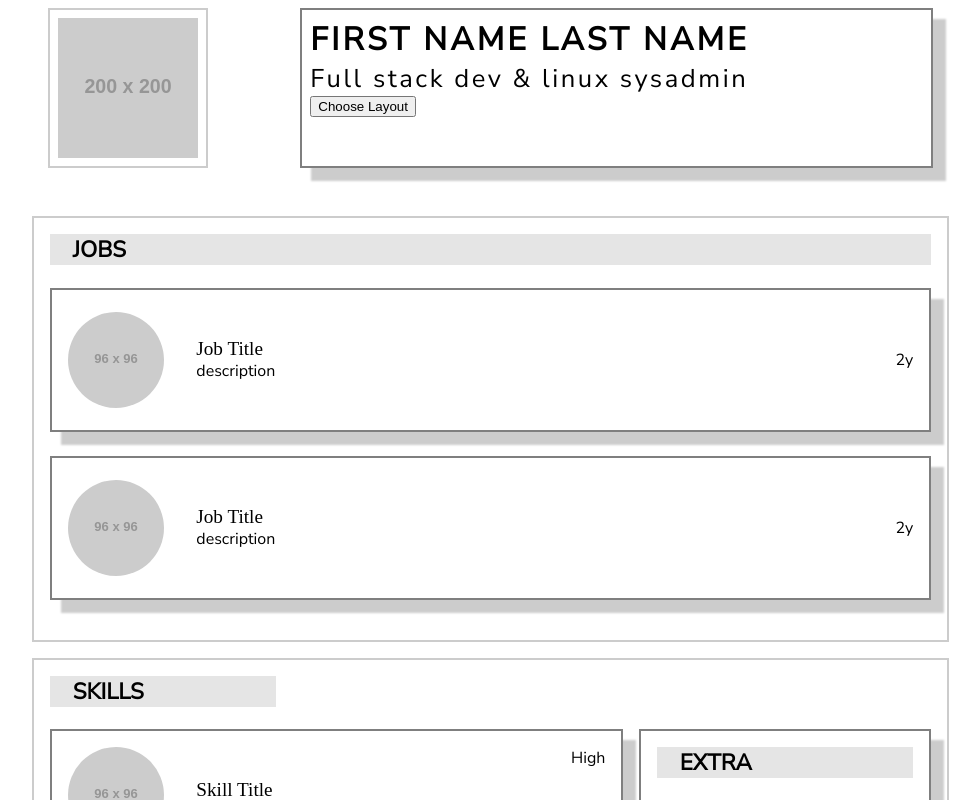
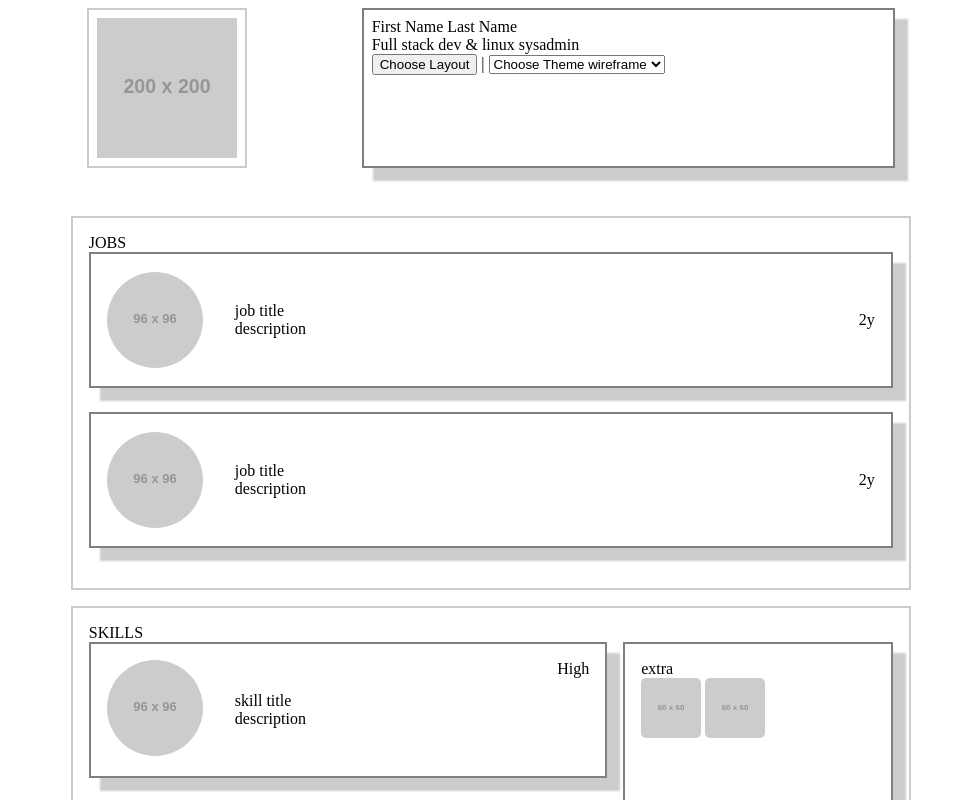
Before and after one commit to magiknono/resumewithfuntechstack, a Svelte app: page / in a window 1280 px wide. Shown: the top 800 px of the page, without its empty margins (150-1130 px from the left). Built offline with nearby package versions, Linux system fonts and the light colour scheme.

Commit message:
add theme components with nes

```diff
--- a/public/index.html
+++ b/public/index.html
@@ -9,7 +9,6 @@
 	<link rel='icon' type='image/png' href='/favicon.png'>
 	<link rel='stylesheet' href='/global.css'>
 	<link rel='stylesheet' href='/bundle.css'>
-	<link href="https://fonts.googleapis.com/css?family=Nunito+Sans&display=swap" rel="stylesheet">
 
 	<script defer src='/bundle.js'></script>
 </head>
--- a/src/App.svelte
+++ b/src/App.svelte
@@ -1,7 +1,17 @@
 <script>
-
+  import { fade, fly } from 'svelte/transition';
   import WrapperGrid from "../src/UI/WrapperGrid.svelte";
   import LayoutMenu from "../src/UI/LayoutMenu.svelte";
+
+  import NesTheme from "../src/THEMES/NesTheme.svelte";
+  import WireframeTheme from "../src/THEMES/WireframeTheme.svelte";
+
+  const themes = [
+		{ name: 'nes',   component: NesTheme   },
+		{ name: 'wireframe', component: WireframeTheme },
+	];
+
+let selected = themes[1];
 
 	let layouts = ["\
 		'. . hero-logo hero-title hero-title . .' \
@@ -55,41 +65,15 @@
 			layoutMenuVisible = false;
 		};
 
+		let visible = true;
+
 
 </script>
 
 <style>
 	/* reset is in /public/global.css */
 
-	/* typo */
-	h1,h2,h3,p {
-		font-family: 'Nunito Sans', sans-serif;
-	}
-	h1 {
-		font-size:2em;
-		font-weight:bold;
-		text-transform:uppercase;
-		letter-spacing: 0.1em;
 
-	}
-	h2 {
-		font-size:1.6em;
-		font-weight:lighter;
-		letter-spacing: 0.1em;
-		}
-	h3 {
-		font-size:1.4em;
-		text-transform:uppercase;
-		font-weight:bolder;
-		background-color:rgba(0,0,0,0.1);
-		padding-left:1em;
-		margin-bottom:1em;
-	}
-	h4 {
-		font-size:1.2em;
-		font-weight:normal;
-		text-transform: capitalize;
-	}
 	/* exception for mobile */
 	@media only screen and (max-width:800px) {
 	aside {
@@ -218,8 +202,8 @@
 		border-radius:25px;
 		opacity: 1;
 	}
+</style>
 
-</style>
 
 {#if layoutMenuVisible}
 	<LayoutMenu on:close={(layoutMenuClose)}>
@@ -239,8 +223,13 @@
 		<article class="hero-title">
 		<h1>First Name Last Name</h1>
 		<h2>Full stack dev & linux sysadmin</h2>
-		<button on:click={layoutMenuOpen}>Choose Layout</button>
-
+		<button on:click={layoutMenuOpen}>Choose Layout</button> |
+		<select bind:value={selected}>
+			{#each themes as theme}
+				<option value={theme}>Choose Theme {theme.name}</option>
+			{/each}
+		</select>
+		<svelte:component this={selected.component}/>
 		</article>
 
 	<main>
--- /dev/null
+++ b/src/THEMES/NesTheme.svelte
@@ -0,0 +1,10 @@
+<style>
+ html, body, pre, code, kbd, samp, h1, h2, h3, h4, p {
+          font-family: 'Press Start 2P', cursive;
+      }
+</style>
+
+<svelte:head>
+	 <link href="https://fonts.googleapis.com/css?family=Press+Start+2P&display=swap" rel="stylesheet">
+     <link href="https://unpkg.com/nes.css/css/nes.css" rel="stylesheet" />
+</svelte:head>
--- /dev/null
+++ b/src/THEMES/WireframeTheme.svelte
@@ -0,0 +1,34 @@
+<style>
+/* typo */
+	h1,h2,h3,p {
+		font-family: 'Nunito Sans', sans-serif;
+	}
+	h1 {
+		font-size:2em;
+		font-weight:bold;
+		text-transform:uppercase;
+		letter-spacing: 0.1em;
+
+	}
+	h2 {
+		font-size:1.6em;
+		font-weight:lighter;
+		letter-spacing: 0.1em;
+		}
+	h3 {
+		font-size:1.4em;
+		text-transform:uppercase;
+		font-weight:bolder;
+		background-color:rgba(0,0,0,0.1);
+		padding-left:1em;
+		margin-bottom:1em;
+	}
+	h4 {
+		font-size:1.2em;
+		font-weight:normal;
+		text-transform: capitalize;
+	}
+</style>
+<svelte:head>
+    <link href="https://fonts.googleapis.com/css?family=Nunito+Sans&display=swap" rel="stylesheet">
+</svelte:head>
--- /dev/null
+++ b/src/styles.css
@@ -0,0 +1,159 @@
+	/* reset is in /public/global.css */
+
+	/* typo */
+	h1,h2,h3,p {
+		font-family: 'Nunito Sans', sans-serif;
+	}
+	h1 {
+		font-size:2em;
+		font-weight:bold;
+		text-transform:uppercase;
+		letter-spacing: 0.1em;
+
+	}
+	h2 {
+		font-size:1.6em;
+		font-weight:lighter;
+		letter-spacing: 0.1em;
+		}
+	h3 {
+		font-size:1.4em;
+		text-transform:uppercase;
+		font-weight:bolder;
+		background-color:rgba(0,0,0,0.1);
+		padding-left:1em;
+		margin-bottom:1em;
+	}
+	h4 {
+		font-size:1.2em;
+		font-weight:normal;
+		text-transform: capitalize;
+	}
+	/* exception for mobile */
+	@media only screen and (max-width:800px) {
+	aside {
+		display:none;
+		}
+	section.skill {
+		margin-right:0em;
+	}
+	}
+
+	/* layout (wrapper is a svelte component) */
+
+	.hero-logo , .hero-title{
+		margin-top:0.5em;
+		padding:0.5em;
+	}
+	.hero-logo {
+		grid-area:hero-logo;
+		width:10em;
+		height:10em;
+		padding:0.5em;
+		margin-left:1em;
+
+	}
+	.hero-title {
+		grid-area:hero-title;
+		box-shadow: 12px 12px 2px 1px rgba(0, 0, 0, .2);
+		border: 0.15em solid rgba(0,0,0,0.5);
+		margin-left:0.1em;
+		padding-right:0.1em;
+		margin-right:1em;
+	}
+	main {
+		grid-area:main;
+		justify-self:auto;
+	}
+
+	footer {
+		grid-area:footer;
+	}
+	section, footer, aside {
+		box-shadow: 12px 12px 2px 1px rgba(0, 0, 0, .2);
+		border: 0.15em solid rgba(0,0,0,0.5);
+		margin-bottom:1.5em;
+		padding:1em;
+	}
+	article {
+		border: 0.15em solid rgba(0,0,0,0.2);
+		padding:1em;
+		margin-bottom:1em;
+	}
+	article.skills {
+		display:grid;
+		grid-template-columns: 4;
+	}
+	.skill {
+		grid-column:1/3;
+		margin-right:1em;
+	}
+	aside {
+		grid-column:3/4;
+		grid-row: 2/8;
+	}
+	.job {
+		display:flex;
+		align-items:center;
+	}
+	.job-desc {
+		flex:1;
+		padding:2em;
+	}
+	.job > img {
+		border-radius:50%;
+	}
+
+	.skill {
+		display:flex;
+		align-items:flex-start;
+	}
+	.skill-desc {
+		flex:1;
+		padding:2em;
+	}
+	.skill > img {
+		border-radius: 50%;
+	}
+	aside > img {
+		border-radius:5px;
+	}
+	.layout-menu-choices {
+		display:flex;
+		height:20vh;
+		width:100%;
+		align-items:center;
+		justify-content:space-between;
+	}
+	.layout-menu-choices > li {
+		border-color:transparent;
+	}
+	.btn-l {
+		height:150px;
+		width:180px;
+		background-repeat:no-repeat;
+		background-color:transparent;
+		border-color:transparent;
+		opacity: 0.8;
+  		transition: 0.4s;
+	}
+	.btn-l:hover {
+		height:150px;
+		width:180px;
+		background-repeat:no-repeat;
+		background-color:rgba(255,255,255, .5);
+		border-style:solid;
+		border-color:transparent;
+		border-radius:25px;
+		opacity: 1;
+	}
+	.btn-l:focus {
+		height:150px;
+		width:180px;
+		background-repeat:no-repeat;
+		background-color:rgba(255,255,255, .5);
+		border-style:solid;
+		border-color:transparent;
+		border-radius:25px;
+		opacity: 1;
+	}
```
